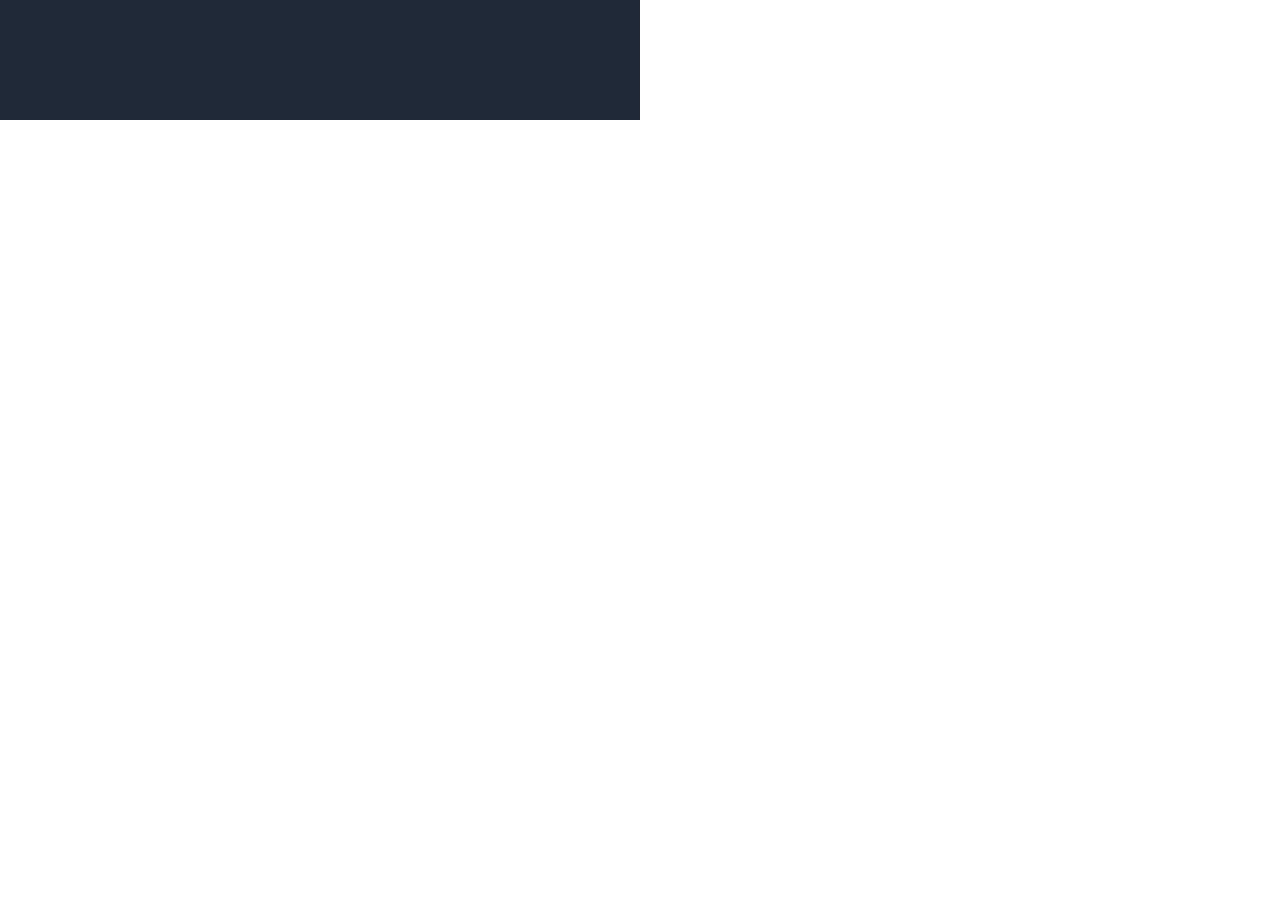
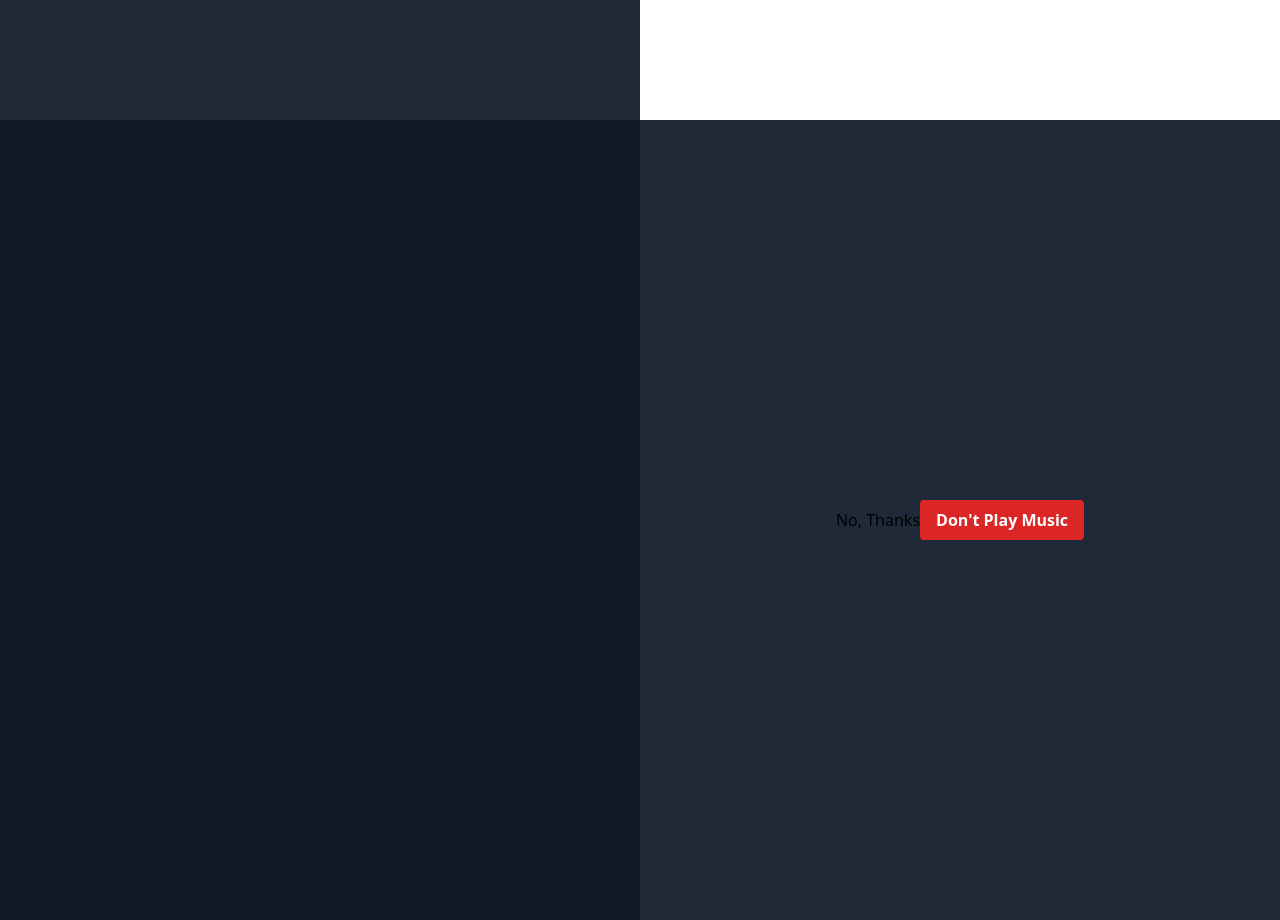
Before and after one commit to williammabotjaapps/open-bar, a Vue app: page /music in a window 1280 px wide. Shown: the part 680-1600 px from the top of the page. Before the commit the page ends 800 px from the top, so only its background shows below. Built offline with nearby package versions, Linux system fonts and the light colour scheme.

Commit message:
noMusic, MusicView

```diff
--- a/src/components/NoMusic.vue
+++ b/src/components/NoMusic.vue
@@ -0,0 +1,26 @@
+<script setup>
+
+const dontPlayMusic = () => {
+  console.log("User chose not to play music.");
+};
+</script>
+
+<template>
+  <div class="flex h-screen">
+    <div class="w-1/2 bg-gray-900">
+    </div>
+    <div class="w-1/2 bg-gray-800 p-4 flex items-center justify-center">
+      <h3>No, Thanks</h3>
+      <button
+        @click="dontPlayMusic"
+        class="bg-red-600 hover:bg-red-700 text-white font-bold py-2 px-4 rounded"
+      >
+        Don't Play Music
+      </button>
+    </div>
+  </div>
+</template>
+
+<style scoped>
+
+</style>
--- a/src/views/MusicView.vue
+++ b/src/views/MusicView.vue
@@ -1,9 +1,11 @@
 <script setup>
 import MusicSelector from '@/components/MusicSelector.vue';
+import NoMusic from '@/components/NoMusic.vue';
 </script>
 
 <template>
   <main>
     <MusicSelector />
+    <NoMusic />
   </main>
 </template>
```
